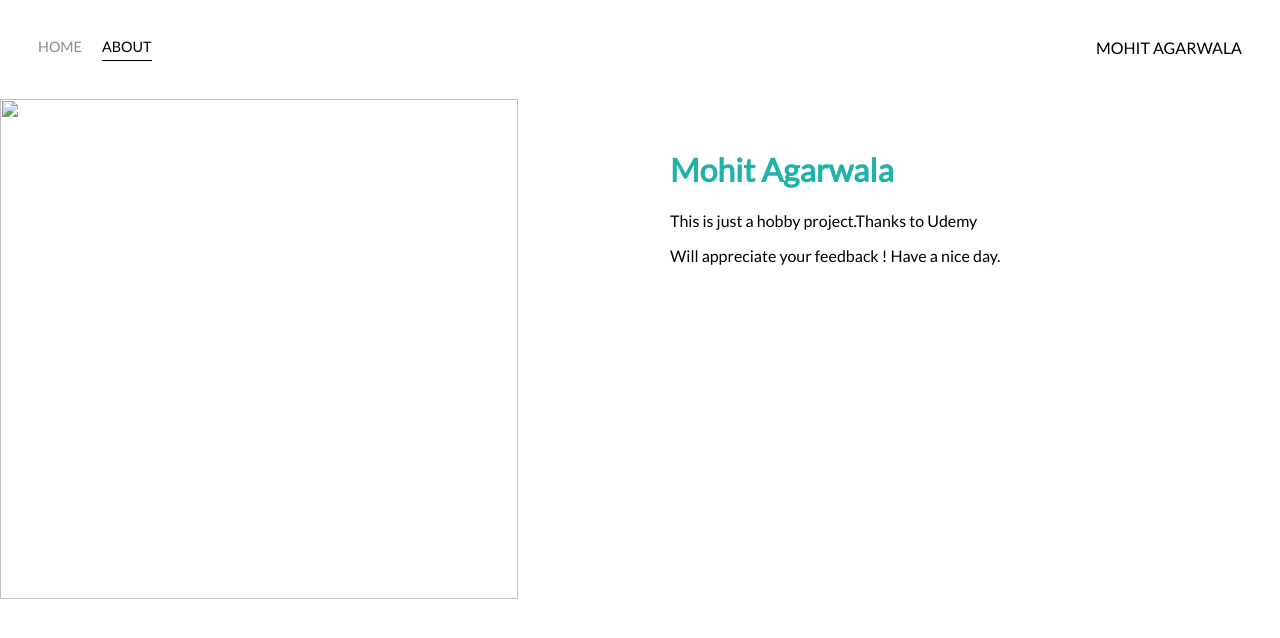
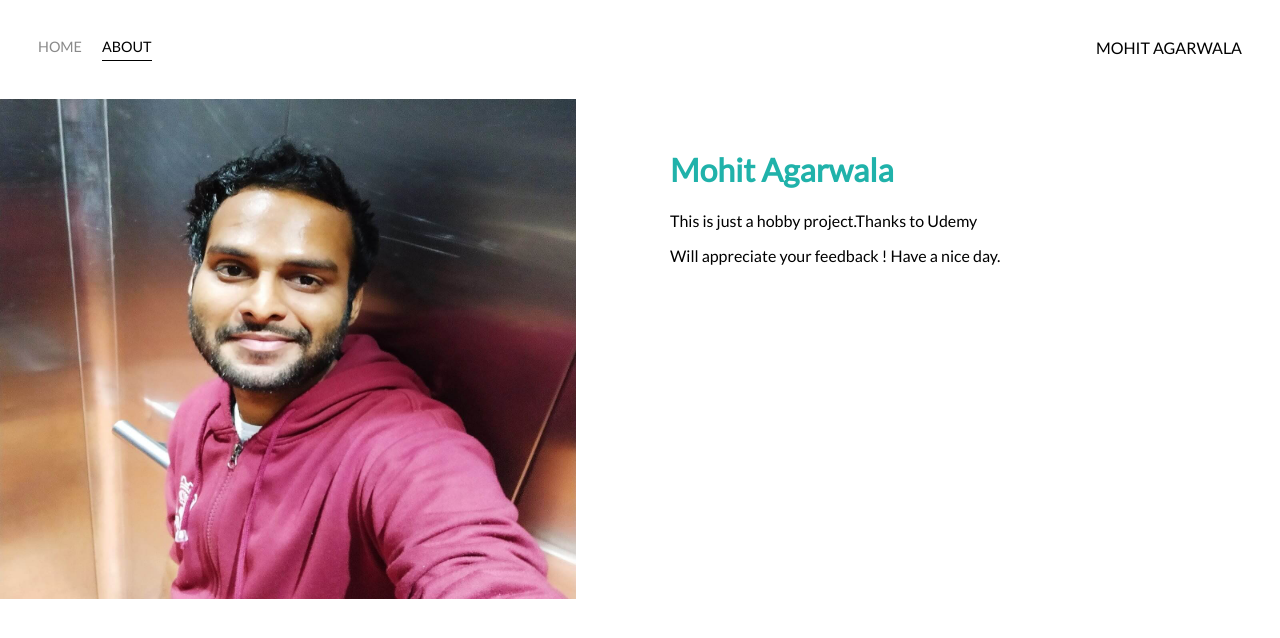
Before and after one commit to mohit496694/mohit496694.github.io, a plain HTML site: page about.html in a window 1280 px wide. Drawn offline with Linux system fonts and the light colour scheme.

Commit message:
compressed me.jpg

```diff
--- a/about.html
+++ b/about.html
@@ -39,7 +39,7 @@
 
 			<div class="two-column-wrapper">
 				<div class="profile-img-wrapper">
-					<img src="images/me.jpg">
+					<img src="temp/me.jpg">
 				</div>
 				<div class="profile-content-wrapper">
 					<h1>Mohit Agarwala</h1>
```
Also changed, not shown: temp/me.jpg (added).
